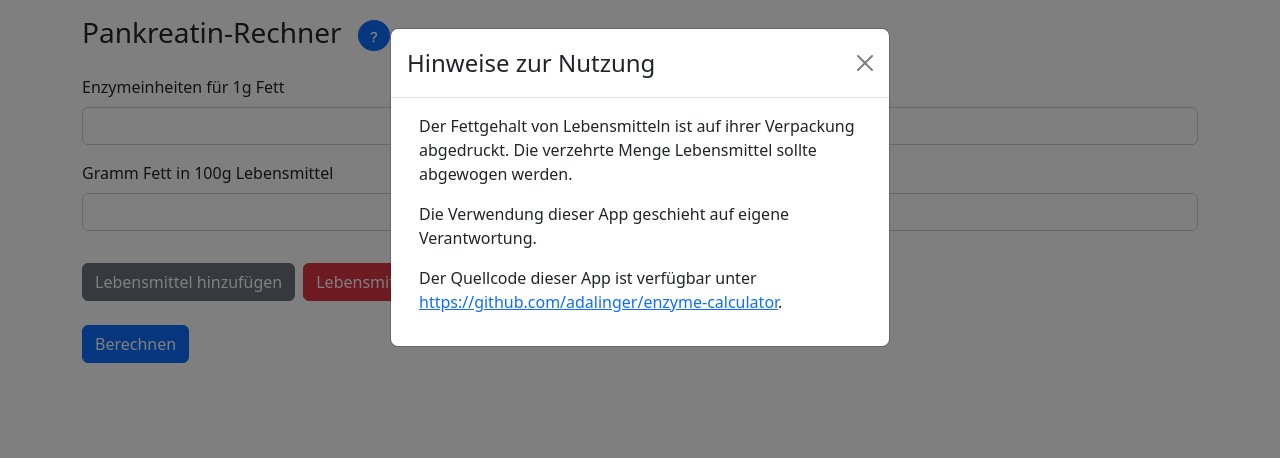
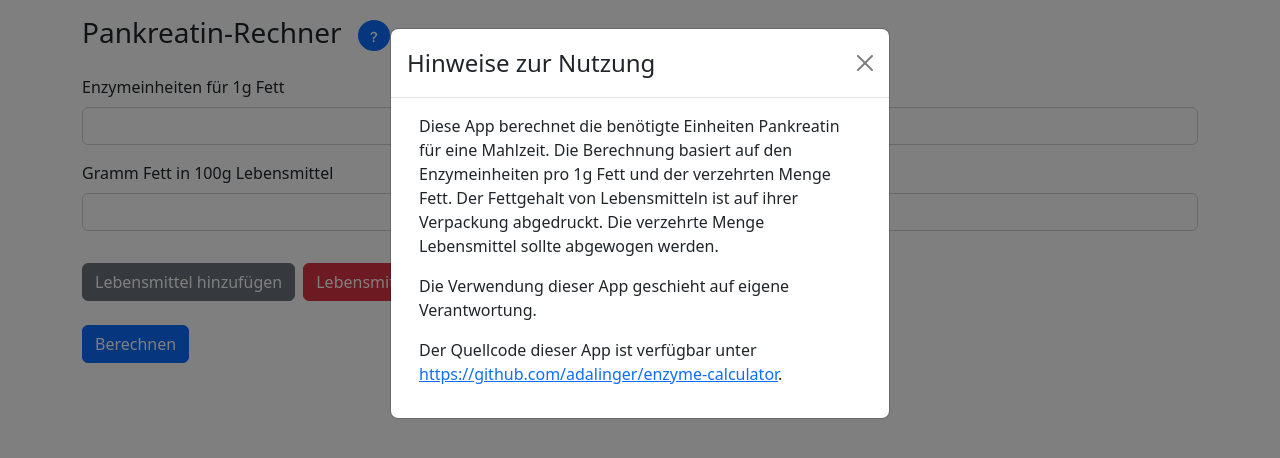
Before and after one commit to adalinger/enzyme-calculator, a React (Create React App) app: page / in a window 1280 px wide. Both pictures are taken after a click on the button 373 px from the left and 35 px from the top of the page. Shown: the top 458 px of the page. Built offline with nearby package versions, Linux system fonts and the light colour scheme.

Commit message:
Extend usage notes

```diff
--- a/src/main/Calculator.tsx
+++ b/src/main/Calculator.tsx
@@ -4,6 +4,8 @@ import {QuestionLg} from "react-bootstrap-icons";
 
 const usageNotes = <>
     <p>
+        Diese App berechnet die benötigte Einheiten Pankreatin für eine Mahlzeit.
+        Die Berechnung basiert auf den Enzymeinheiten pro 1g Fett und der verzehrten Menge Fett.
         Der Fettgehalt von Lebensmitteln ist auf ihrer Verpackung abgedruckt.
         Die verzehrte Menge Lebensmittel sollte abgewogen werden.
     </p>
```
